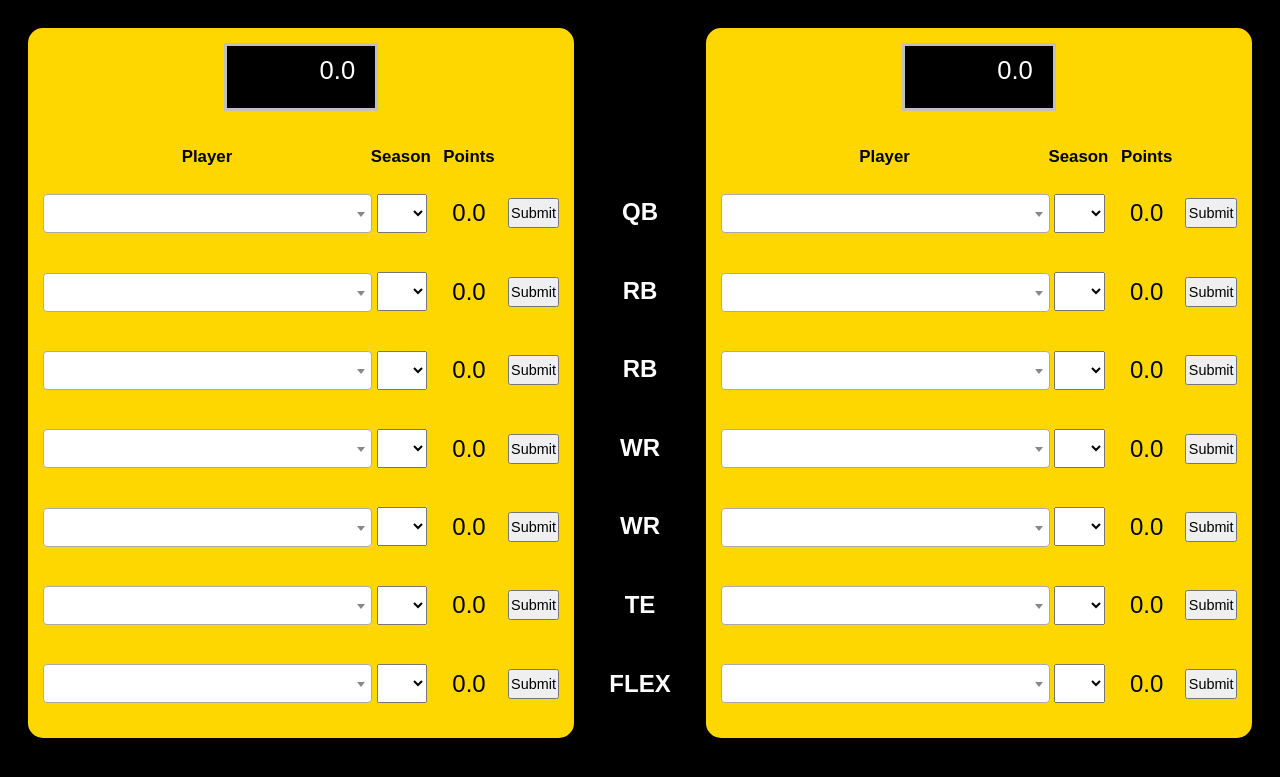
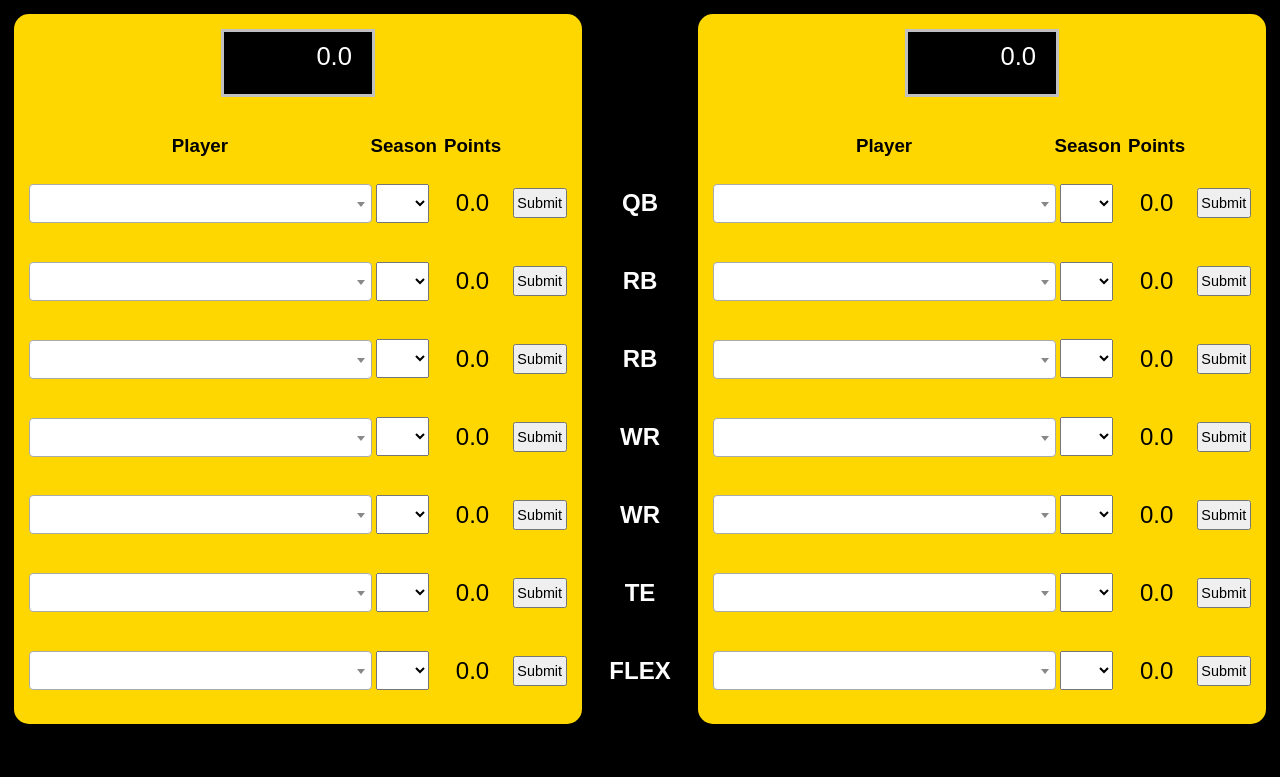
Before and after one commit to ronan-zelta/draft_battles, a Django app: page /play/ in a window 1280 px wide. Shown: the top 777 px of the page. Run offline with Django 4.2, Linux system fonts and the light colour scheme; lists and menus that the app fills with data are empty; some libraries are stand-ins or nearby versions; some web fonts are replaced.

Commit message:
Fixed header section heights

```diff
--- a/main/static/main/css/play_game.css
+++ b/main/static/main/css/play_game.css
@@ -6,15 +6,39 @@ body {
     justify-content: space-between;
 }
 .team-section {
-    width: 45%;
+    width: 46%;
     height: 85vh;
     padding: 15px;
     background-color: gold;
-    margin: 20px;
+    margin: 0.8vh;
     border-radius: 15px;
-    display: flex;            /* Added this */
-    flex-direction: column;   /* Added this */
-    justify-content: space-between;  /* Added this to spread out the player rows */
+    display: flex;
+    flex-direction: column;
+    justify-content: space-between;
+}
+
+.pos-scoreboard {
+    height: 5.2vh;
+    padding: 13px;
+    margin-bottom: 20px;
+}
+.pos-header {
+    margin-top: 10px;
+    font-size: 2vh;
+    padding: 0;
+    line-height: 0;
+}
+.positions-section {
+    margin: 0.8vh;
+    padding: 15px;
+    border-radius: 15px;
+    display: flex;
+    flex-direction: column;
+    justify-content: space-between;
+    align-items: center;
+    border-left: none;
+    border-right: none;
+    color: white;
 }
 
 .player-section {
@@ -84,17 +108,6 @@ button {
     padding-right: 10px;
 }
 
-.positions {
-    display: flex;
-    flex-direction: column;
-    justify-content: space-between;
-    align-items: center;
-    width: 1%;
-    padding: 0 5px;
-    border-left: none;
-    border-right: none;
-    color: white;
-}
 .header-section {
     display: flex;
     text-align: center;
@@ -102,7 +115,7 @@ button {
     margin-top: 10px;    /* Reduce or remove this if it contributes to height */
     margin-bottom: 0px;    /* Reduce or remove this if it contributes to height */
     padding: 0px 0;         /* Adjust padding as needed */
-    font-size: 0.9em;       /* Adjust font size as needed */
+    font-size: 2vh;       /* Adjust font size as needed */
     line-height: 0;       /* Adjust line height as needed */
 }
 .player-header {
@@ -116,23 +129,7 @@ button {
 .points-header {
     width: 18%;  /* matches button width (though you might need a slight adjustment here) */
 }
-.position-header {
-    height: 8.1em;
-}
 
-.positions {
-    height: 85vh;
-    padding: 15px;
-    margin: 20px 0px;
-    display: flex;
-    flex-direction: column;
-    justify-content: space-between;
-    align-items: center;
-    width: 5%;
-    border-left: none;
-    border-right: none;
-    color: white;
-}
 .position {
     flex-grow: 1;
     font-size: 1.5em;
@@ -159,7 +156,7 @@ button {
         margin: 10px 0; /* Add some vertical space between the teams */
     }
 
-    .positions {
+    .positions-section {
         display: none;
     }
 
--- a/main/templates/main/play_game.html
+++ b/main/templates/main/play_game.html
@@ -49,8 +49,9 @@
         </div>
 
         <!-- Positions Section -->
-        <div class="positions">
-            <div class="position-header"></div>
+        <div class="positions-section">
+            <div class="pos-scoreboard"></div>
+            <div class="pos-header"><h3 style="opacity:0;">.</h3></div>
             {% for position in positions_list %}
                 <div class="position">{{ position }}</div>
             {% endfor %}
```
